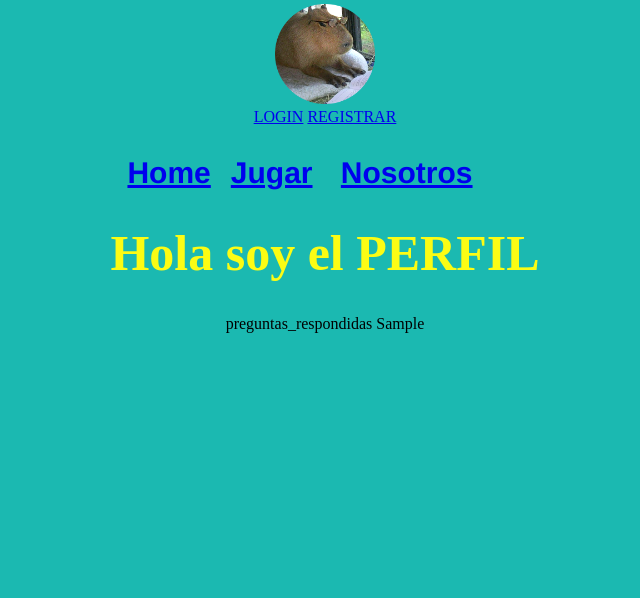
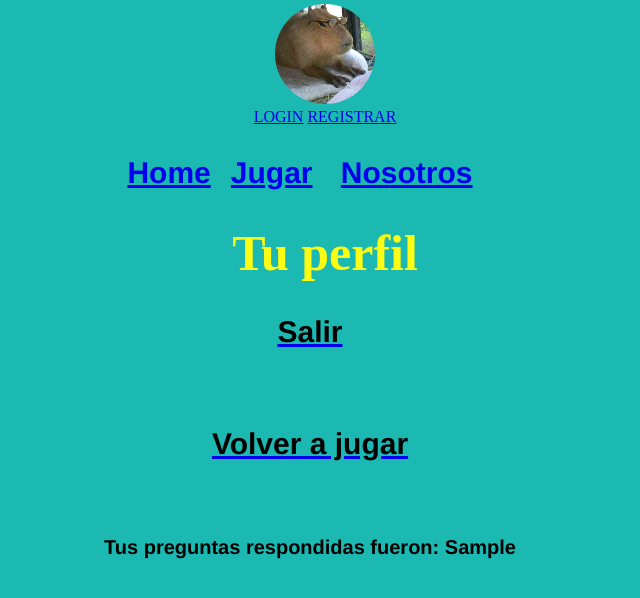
Before and after one commit to lsegecode/JuegosChaco, a Django app: template JuegosChaco/templates/usuario/perfil.html in a window 1280 px wide. Shown: the part 121-719 px from the top of the page, without its empty margins (315-955 px from the left). Run offline with Django 3.2, Linux system fonts and the light colour scheme; the template is opened without the code that fills it: most values are stand-ins (such as "Sample title", 1, 10 or a date in 2020).

Commit message:
arregle el perfil

```diff
--- a/JuegosChaco/templates/usuario/perfil.html
+++ b/JuegosChaco/templates/usuario/perfil.html
@@ -4,10 +4,13 @@
 
 {% block contenido %}
 
-	<h1>Hola soy el PERFIL</h1>
+	<h1>Tu perfil</h1>
+
+	<a href="{% url 'home'%}"><h3>Salir</h3></a> <br>
+	<a href="{% url 'preguntas:jugar'%}"><h3>Volver a jugar</h3></a><br>
 
 	<link rel="stylesheet" type="text/css" href="{% static 'css/base.css' %}">
-	<p>preguntas_respondidas {{preguntas_respondidas}}</p>
+	<h4>Tus preguntas respondidas fueron: {{preguntas_respondidas}}</h4>
 
 
 {% endblock contenido %}
```
Also changed, not shown: JuegosChaco/apps/usuario/migrations/0005_auto_20210827_1803.py (added).
